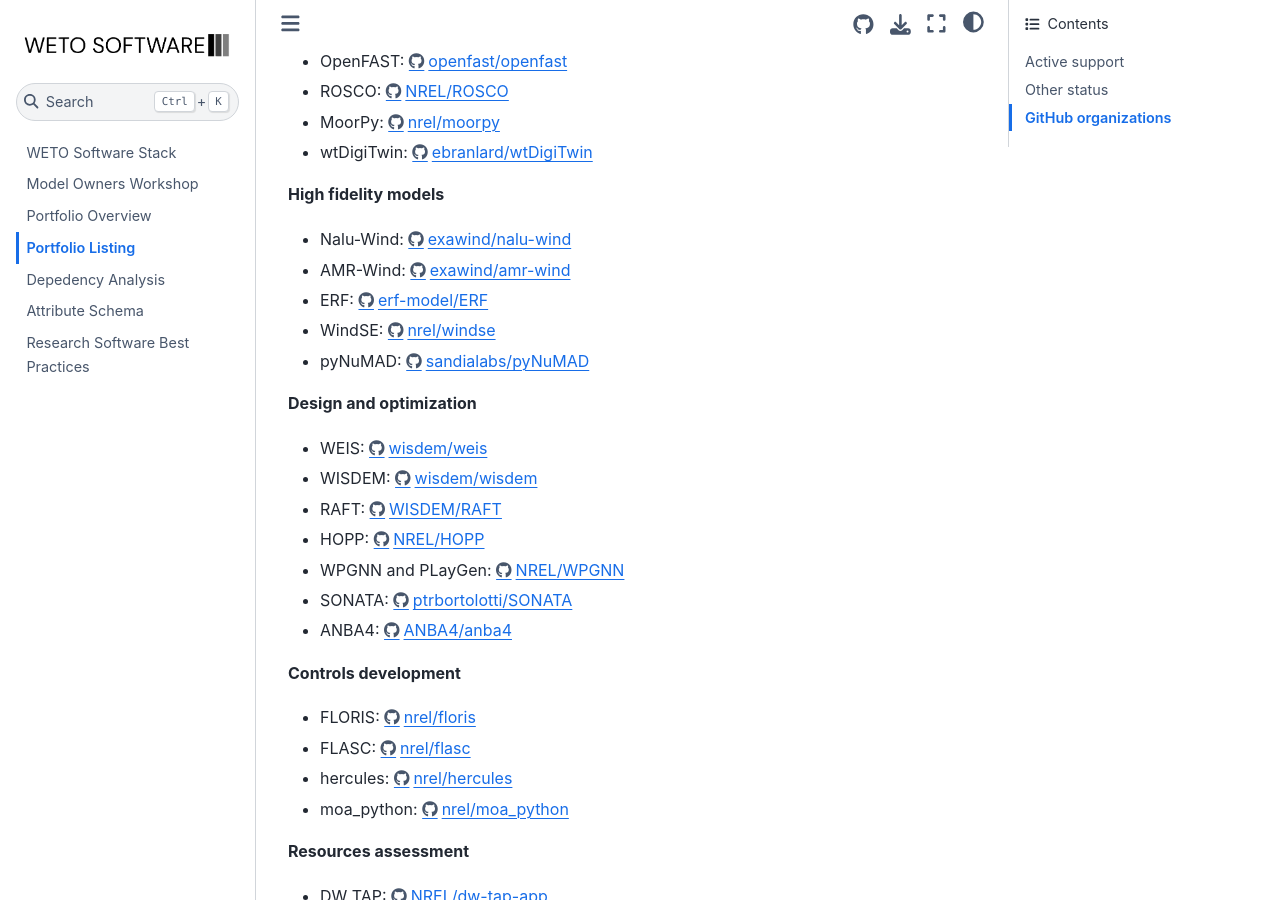
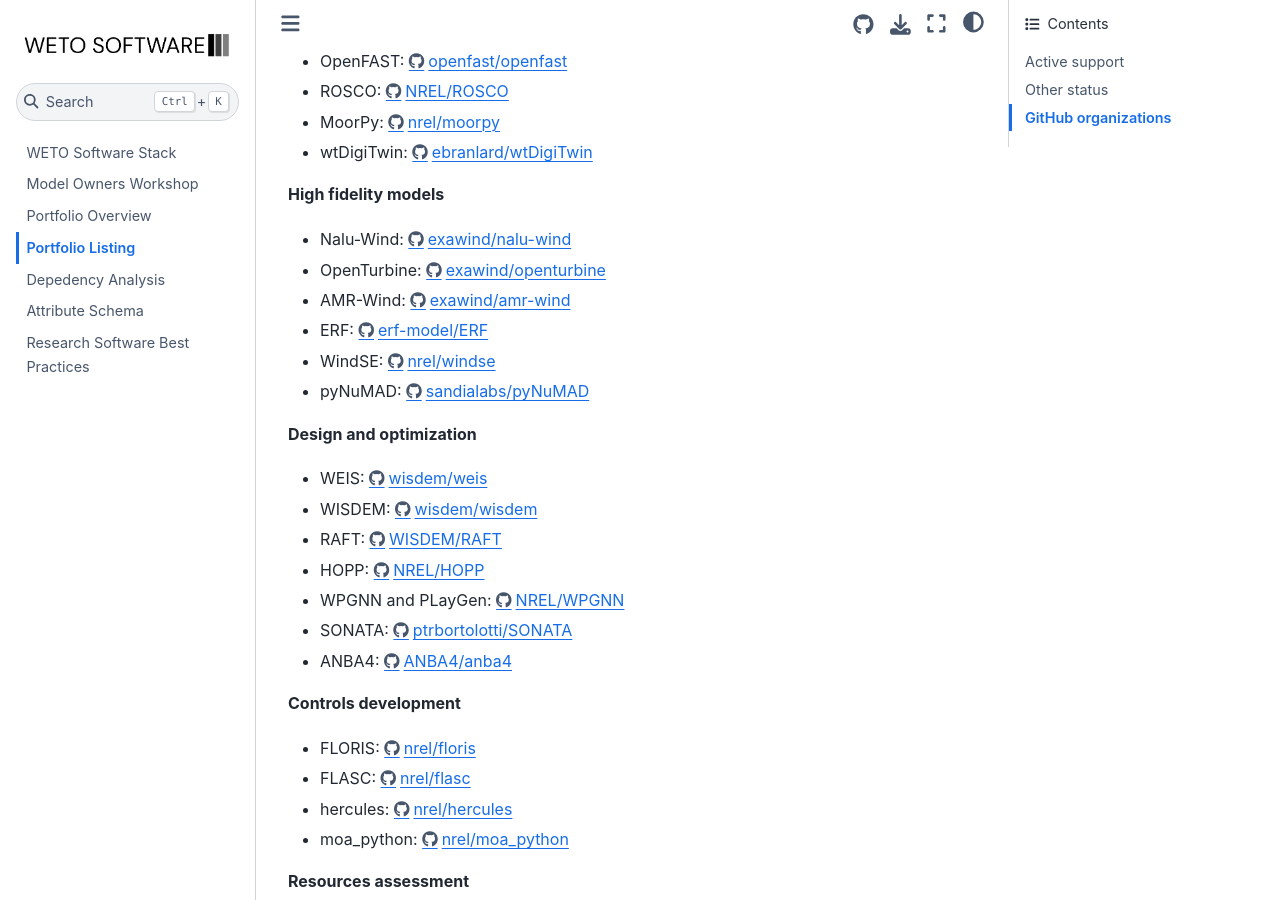
Before and after one commit to NREL/WETOStack, a Jupyter Book: the page built from docs/portfolio_analysis/software_list.md, in a window 1280 px wide and 900 px high, scrolled down 542 px. Built offline with Jupyter Book 1.0.4 settings and Sphinx 7.4.7 and the Sphinx Book theme 1.1.4, drawn with Linux system fonts in a browser that asks for light colours; some of the changed lines change nothing that is shown.

Commit message:
Add OpenTurbine to project list

```diff
--- a/docs/portfolio_analysis/software_list.md
+++ b/docs/portfolio_analysis/software_list.md
@@ -28,6 +28,7 @@
 
 **High fidelity models**
 - Nalu-Wind: https://github.com/exawind/nalu-wind
+- OpenTurbine: https://github.com/exawind/openturbine
 - AMR-Wind: https://github.com/exawind/amr-wind
 - ERF: https://github.com/erf-model/ERF
 - WindSE: https://github.com/nrel/windse
```
